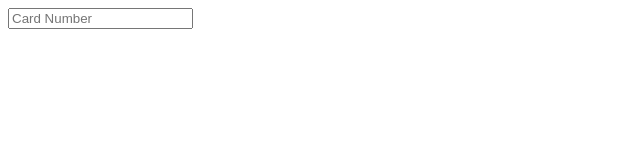
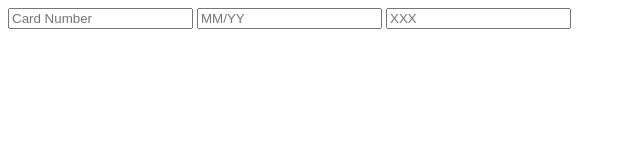
Before and after one commit to mekazu/mekazu.github.io, a plain HTML site: page hf/cc-number.html in a window 1280 px wide. Shown: the whole page, without its empty margins (0-640 px from the left). Drawn offline with Linux system fonts and the light colour scheme.

Commit message:
Add some additional fields to see if they get autofilled

```diff
--- a/hf/cc-number.html
+++ b/hf/cc-number.html
@@ -6,5 +6,7 @@
 </head>
 <body>
     <input type="text" name="cc-number" placeholder="Card Number" autocomplete="cc-number" required>
+    <input type="text" id="af-cc-exp" name="af-cc-exp" autocomplete="cc-exp" placeholder="MM/YY">
+    <input type="text" id="af-cc-csc" name="af-cc-csc" autocomplete="cc-csc" placeholder="XXX">
 </body>
 </html>
```
Also changed, not shown: hf/index.html (+1 -1 lines).
